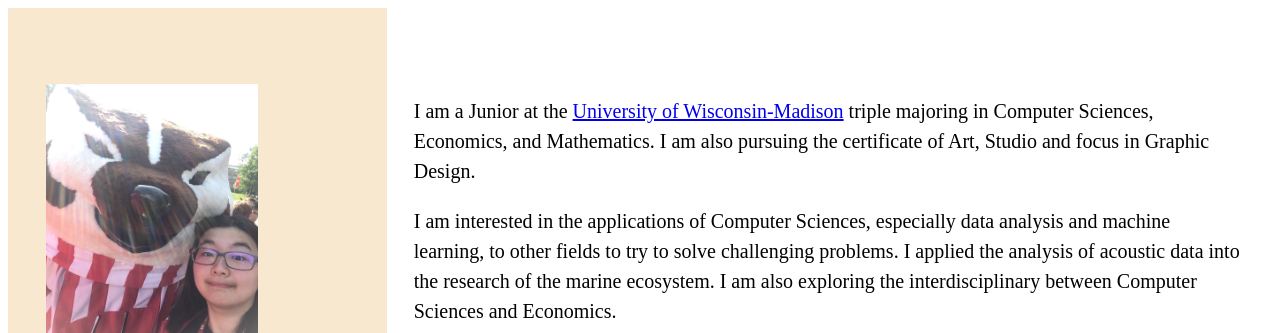
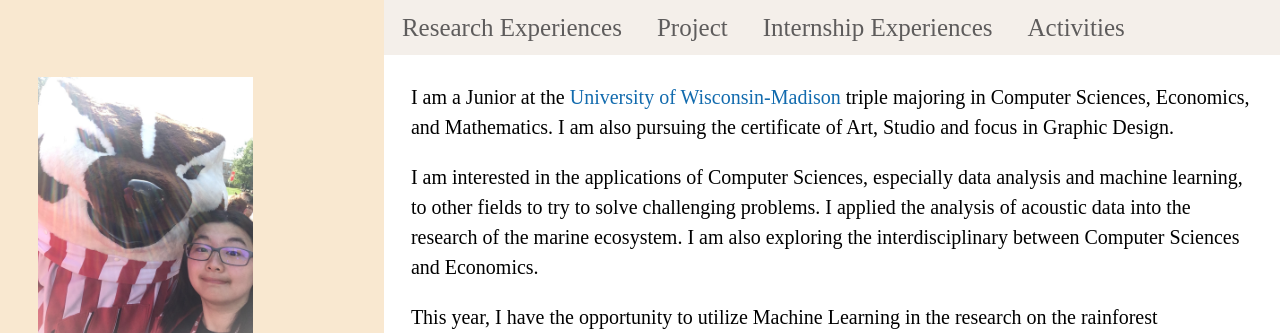
Before and after one commit to YurenSUN/Personal-Website, a plain HTML site: page index.html in a window 1280 px wide. Shown: the top 333 px of the page. Drawn offline with Linux system fonts and the light colour scheme.

Commit message:
add menu bar

```diff
--- a/css/personal_web_style.css
+++ b/css/personal_web_style.css
@@ -16,6 +16,10 @@ Author: Yuren Sun
     font-family: "Times New Roman";
     font-size: 20px;
     overflow: hidden;
+    /* fix position */
+    position: fixed;
+    top: 0;
+    left: 0;
 }
 
 .left {
@@ -37,14 +41,13 @@ Author: Yuren Sun
     height: 100%;
     /* background-color: #f00; */
     float: right;
-    overflow-wrap: normal;
     overflow: scroll;
     text-align: left;
+    display: flexbox;
 }
 
 .right_container {
-    margin: 10% 3%;
-    /* background-color: pink; */
+    margin: 3% 3% auto 3%;
 }
 
 
@@ -56,6 +59,7 @@ Author: Yuren Sun
 
 .project_img {
     width: 30%;
+    max-width: 250px;
     float: left;
 }
 
@@ -114,6 +118,25 @@ Author: Yuren Sun
     font-size: 22px;
 }
 
+.right_container a:link {
+    /* color for links */
+    color: #126bae;
+    text-decoration: none;
+}
+
+.right_container a:visited {
+    color: #185888;
+}
+
+.right_container a:hover {
+    color: #185888;
+    text-decoration: underline;
+}
+
+.right_container a:active {
+    color: #185888;
+}
+
 
 /* misc */
 
@@ -127,7 +150,33 @@ Author: Yuren Sun
 }
 
 .break {
-    margin: 5% auto;
+    margin: 60px auto;
     width: 80%;
     color: #987cb9;
 }
+
+
+/* menu */
+
+.menu {
+    display: inline-block;
+    position: sticky;
+    top: 0;
+    background-color: #f4efea;
+    height: max-content;
+    /* max-height: max-content; */
+    width: 100%;
+}
+
+.menu_container {
+    padding: 10px 2%;
+}
+
+.menu_container a {
+    display: inline-block;
+    color: rgb(94, 92, 92);
+    font-size: 25px;
+    line-height: 25px;
+    margin: 5px 30px 5px 0;
+    text-decoration: none;
+}
--- a/index.html
+++ b/index.html
@@ -31,6 +31,15 @@
 
         <!-- Right -->
         <div class="right">
+            <div class="menu">
+                <div class="menu_container">
+                    <a href="#research">Research Experiences</a>
+                    <a href="#projects">Project</a>
+                    <a href="#intern">Internship Experiences</a>
+                    <a href="#activities">Activities</a>
+                </div>
+            </div>
+
             <div class="right_container">
                 <!-- About me -->
                 <p>
@@ -47,10 +56,12 @@
                         target="_blank">Daniel Pimentel Alarcon</a>.
                 </p>
 
-                <HR class="break">
 
                 <!-- Research Experiences -->
-                <section>
+                <section id="research">
+                    <HR class="break">
+
+                    <!-- <div style="height: 50px; width: 100%;"></div> -->
                     <div class="right_header">Research Experiences</div>
                     <!-- Tropical Stethoscope -->
                     <div>
@@ -94,14 +105,15 @@
                     </ul>
                 </section>
 
-                <HR class="break">
 
                 <!-- Projects -->
-                <section>
+                <section id="projects">
+                    <HR class="break">
+
                     <div class="right_header">Project</div>
                     <!-- wiSign -->
                     <div>
-                        <div class="title">WiSign</div>
+                        <a class="title" href="https://github.com/Szhang577/WiSign" target="_blank">WiSign</a>
                         <div class="time">December 2019</div>
                         <br>
                     </div>
@@ -120,15 +132,16 @@
 
                 </section>
 
-                <HR class="break">
 
                 <!-- Internship Experiences -->
-                <section>
+                <section id="intern">
+                    <HR class="break">
+
                     <div class="right_header">Internship Experiences</div>
                     <!-- Amfam -->
                     <div class="location">American Family Insurance, Madison, WI</div>
                     <div>
-                        <div class="position">Business Development Innovation Teah Intern</div>
+                        <div class="position">Business Development Innovation Tech Intern</div>
                         <div class="time">May 2020- August 2020</div>
                         <br>
                     </div>
@@ -177,10 +190,11 @@
 
                 </section>
 
-                <HR class="break">
 
                 <!-- Acitivities -->
-                <section>
+                <section id="activities">
+                    <HR class="break">
+
                     <div class="right_header">Activities</div>
                     <!-- WACM -->
                     <div class="location">UW - Madison Chapter of Association for Computing Machinery – Women</div>
```
Also changed, not shown: 2 other files.
